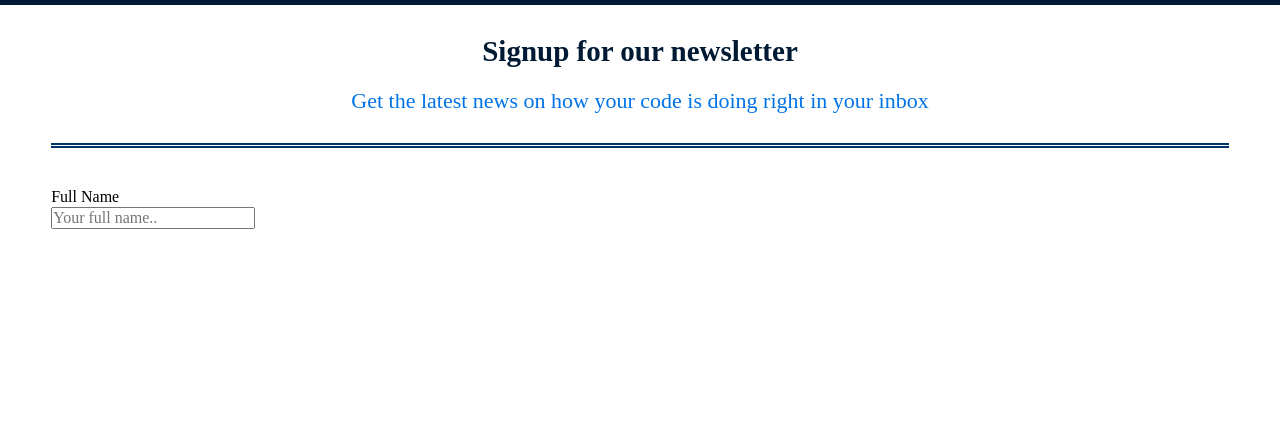
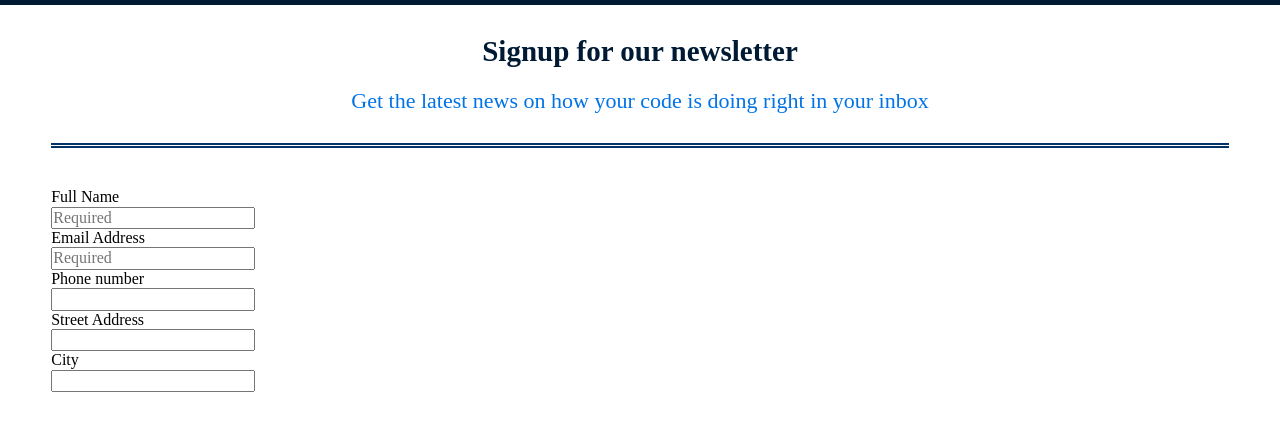
Before and after one commit to Jmfuniilunga/tech-degree-project-3, a plain HTML site: page index.html in a window 1280 px wide. Shown: the part 73-504 px from the top of the page. Drawn offline with Linux system fonts and the light colour scheme.

Commit message:
Input field added
The input field have been added for the 1st section

```diff
--- a/index.html
+++ b/index.html
@@ -24,7 +24,45 @@
           <label for="full_name">Full Name</label>
         </div>
         <div class="column-2">
-          <input type="text" id="full_name" name="full_name" placeholder="Your full name..">
+          <input type="text" id="full_name" name="full_name" placeholder="Required">
+        </div>
+      </div>
+
+      <div class="row">
+        <div class="column-1">
+          <label for="email">Email Address</label>
+        </div>
+        <div class="column-2">
+          <input type="password" id="password" name="user_password" placeholder="Required">
+        </div>
+      </div>
+
+      <div class="row">
+        <div class="column-1">
+          <label for="phone">Phone number</label>
+        </div>
+        <div class="column-2">
+          <input type="tel" id="phone" name="phone"
+         pattern="[0-9]{3}-[0-9]{3}-[0-9]{4}"
+         required>
+        </div>
+      </div>
+
+      <div class="row">
+        <div class="column-1">
+          <label for="street_address">Street Address</label>
+        </div>
+        <div class="column-2">
+          <input type="text" id="street_address" name="street_address" placeholder="">
+        </div>
+      </div>
+
+      <div class="row">
+        <div class="column-1">
+          <label for="city">City</label>
+        </div>
+        <div class="column-2">
+          <input type="text" id="city" name="city" placeholder="">
         </div>
       </div>
     </form>
```
